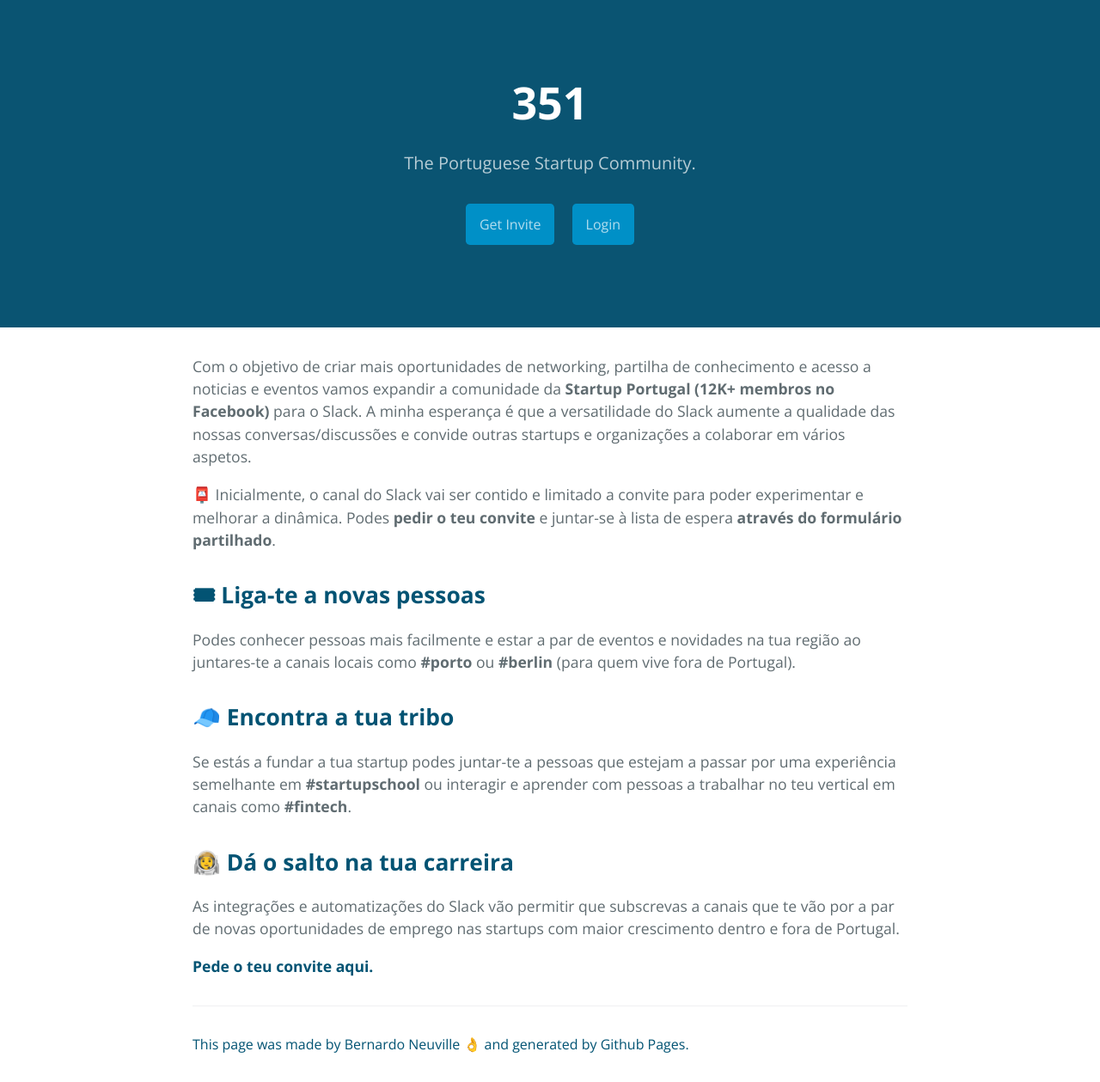
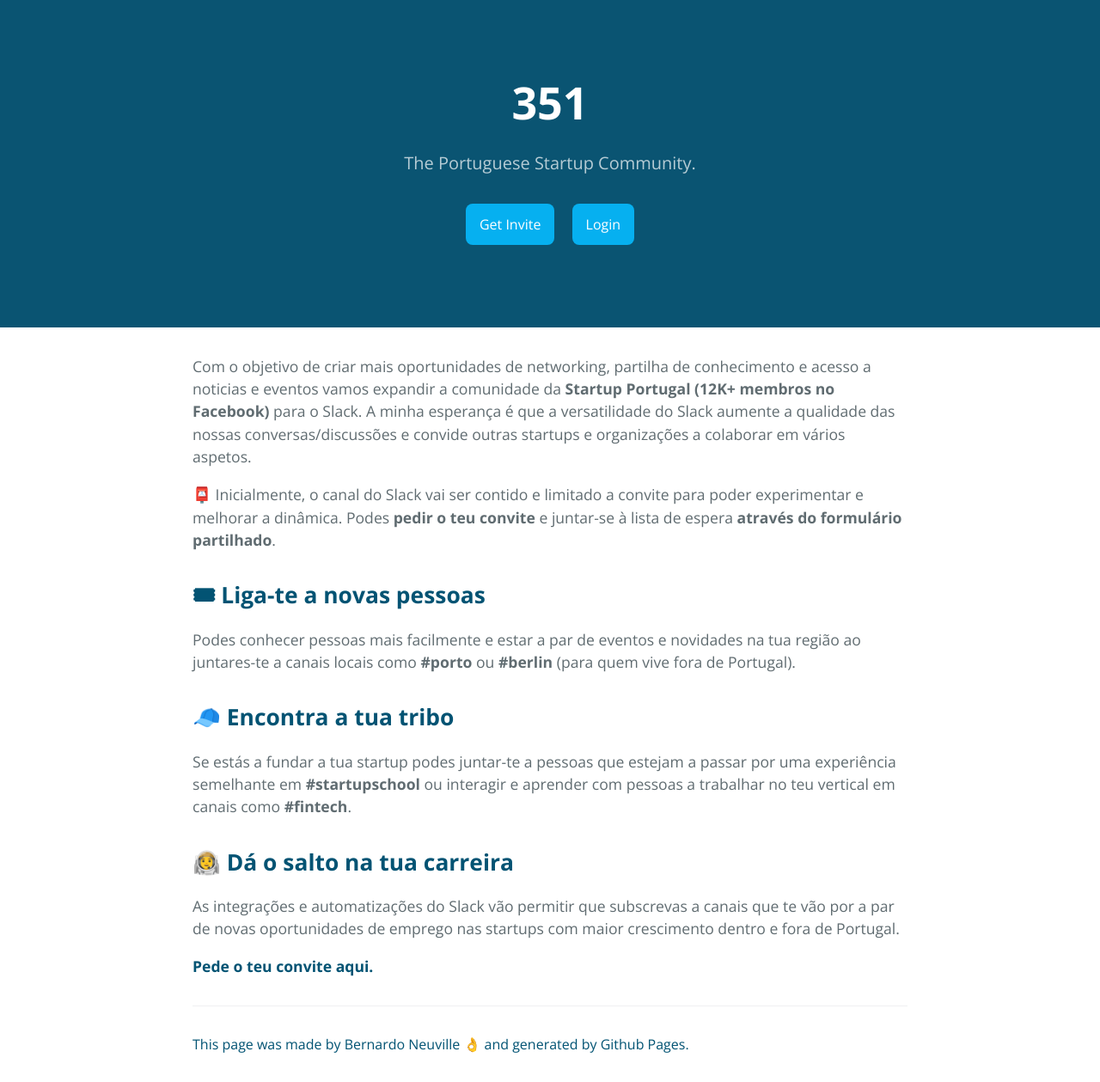
Before and after one commit to 351network/351network.github.io, a Jekyll site: the page built from index.md, in a window 1280 px wide. Shown: the whole page at 86% size. Built offline with Jekyll 4.4.1, drawn with Linux system fonts in a browser that asks for light colours.

Commit message:
changed button colors and radius

```diff
--- a/_sass/jekyll-theme-cayman.scss
+++ b/_sass/jekyll-theme-cayman.scss
@@ -64,12 +64,11 @@
 .btn {
   display: inline-block;
   margin-bottom: 1rem;
-  color: rgba(255, 255, 255, 0.7);
-  background-color: #0090C7;
-  border-color: rgba(255, 255, 255, 0.2);
+  color: rgba(255, 255, 255);
+  background-color: #06B0F0;
   border-style: none;
   border-width: 1px;
-  border-radius: 0.3rem;
+  border-radius: 0.5rem;
   transition: color 0.2s, background-color 0.2s, border-color 0.2s;
 
   &:hover {
```
